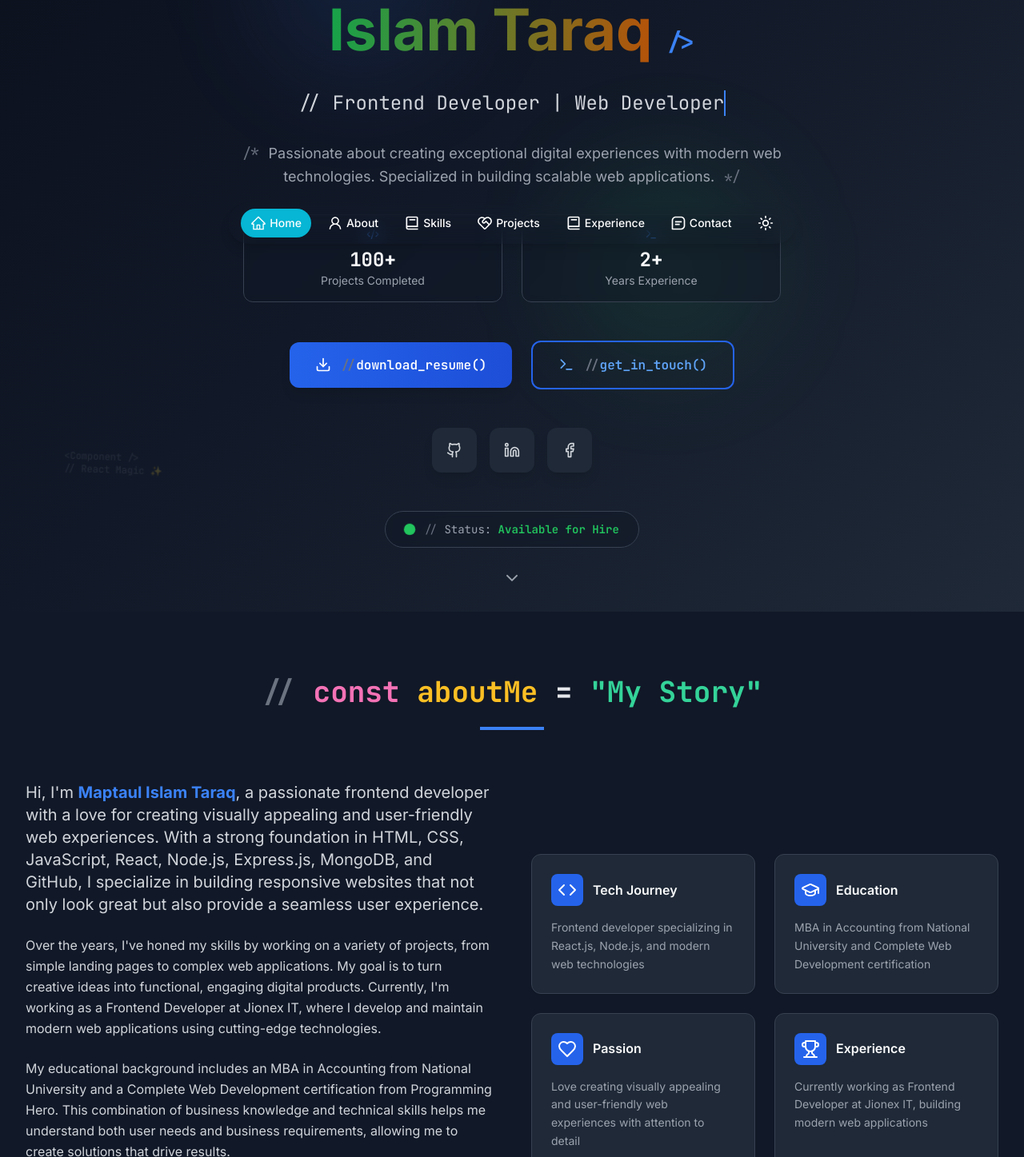
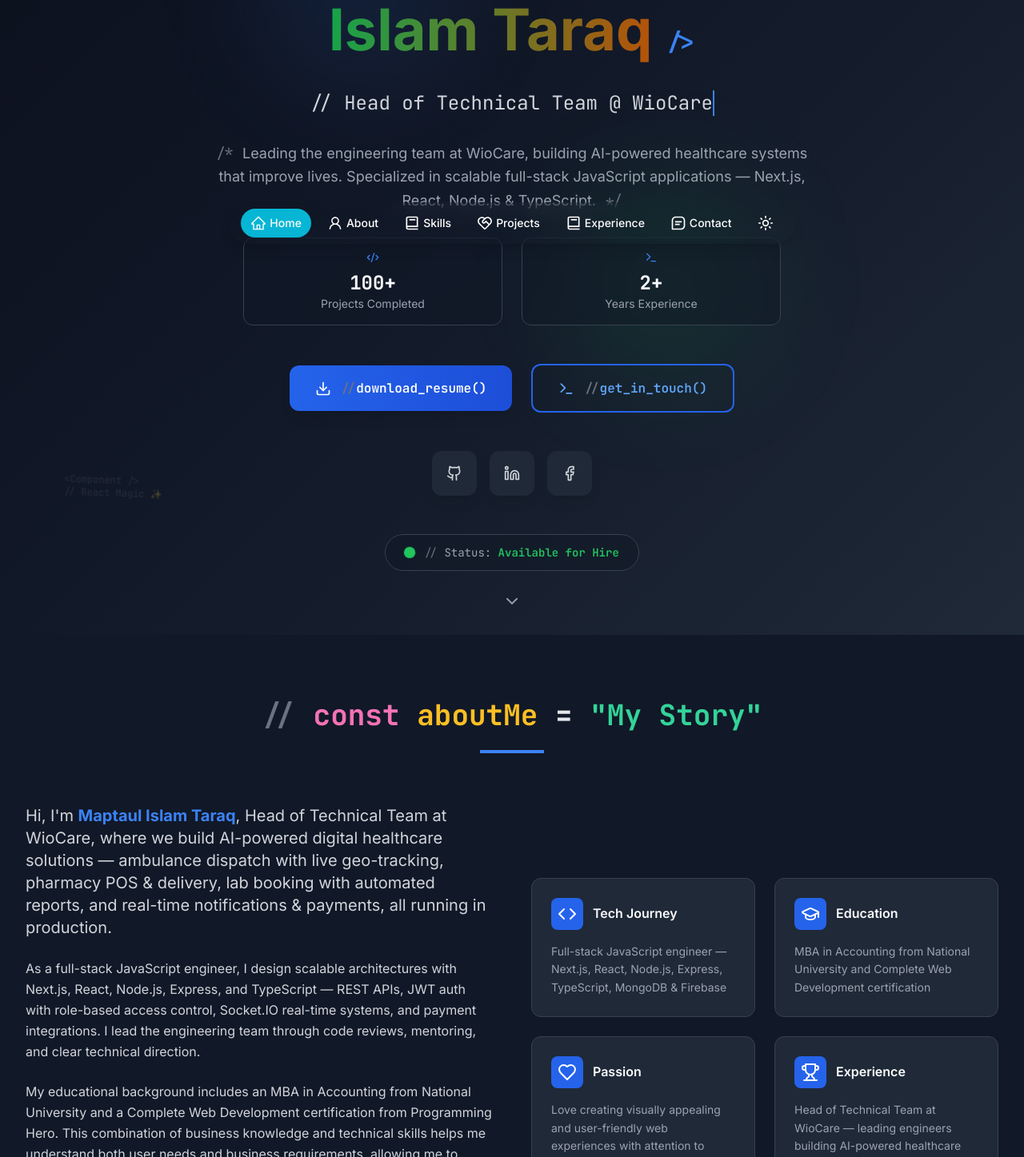
Before and after one commit to Maptaul/New-Resume, a React (Vite) app: page / in a window 1280 px wide. Shown: the part 463-1910 px from the top of the page at 80% size. Built offline with nearby package versions, Linux system fonts and the light colour scheme; no server answers.

Commit message:
Update portfolio: WioCare Head of Technical Team role, healthcare focus

```diff
--- a/index.html
+++ b/index.html
@@ -6,13 +6,13 @@
     <meta name="viewport" content="width=device-width, initial-scale=1.0" />
     <meta
       name="description"
-      content="Portfolio of Maptaul Islam Taraq, a frontend developer skilled in React, Next.js, TypeScript, and more."
+      content="Portfolio of Maptaul Islam Taraq, Head of Technical Team at WioCare — Full Stack JavaScript Engineer building AI-powered healthcare systems with Next.js, React, Node.js, and TypeScript."
     />
     <meta
       name="keywords"
-      content="Frontend Developer, React, Next.js, TypeScript, Portfolio, Web Developer, Bangladesh"
+      content="Full Stack Engineer, Head of Technical Team, WioCare, HealthTech, React, Next.js, Node.js, TypeScript, Portfolio, Bangladesh"
     />
-    <title>Maptaul Islam Taraq | Frontend Developer Portfolio</title>
+    <title>Maptaul Islam Taraq | Full Stack Engineer & Team Lead</title>
     <link rel="preconnect" href="https://fonts.googleapis.com" />
     <link rel="preconnect" href="https://fonts.gstatic.com" crossorigin />
     <link
--- a/src/Components/About.jsx
+++ b/src/Components/About.jsx
@@ -7,7 +7,7 @@ const About = ({ isDarkMode }) => {
       icon: <Code size={24} />,
       title: "Tech Journey",
       description:
-        "Frontend developer specializing in React.js, Node.js, and modern web technologies",
+        "Full-stack JavaScript engineer — Next.js, React, Node.js, Express, TypeScript, MongoDB & Firebase",
     },
     {
       icon: <GraduationCap size={24} />,
@@ -25,7 +25,7 @@ const About = ({ isDarkMode }) => {
       icon: <Trophy size={24} />,
       title: "Experience",
       description:
-        "Currently working as Frontend Developer at Jionex IT, building modern web applications",
+        "Head of Technical Team at WioCare — leading engineers building AI-powered healthcare solutions",
     },
   ];
 
@@ -80,20 +80,19 @@ const About = ({ isDarkMode }) => {
                 <span className="text-primary-500 font-extrabold">
                   Maptaul Islam Taraq
                 </span>
-                , a passionate frontend developer with a love for creating
-                visually appealing and user-friendly web experiences. With a
-                strong foundation in HTML, CSS, JavaScript, React, Node.js,
-                Express.js, MongoDB, and GitHub, I specialize in building
-                responsive websites that not only look great but also provide a
-                seamless user experience.
+                , Head of Technical Team at WioCare, where we build AI-powered
+                digital healthcare solutions — ambulance dispatch with live
+                geo-tracking, pharmacy POS &amp; delivery, lab booking with
+                automated reports, and real-time notifications &amp; payments,
+                all running in production.
               </p>
               <p className="mb-6">
-                Over the years, I&apos;ve honed my skills by working on a
-                variety of projects, from simple landing pages to complex web
-                applications. My goal is to turn creative ideas into functional,
-                engaging digital products. Currently, I&apos;m working as a
-                Frontend Developer at Jionex IT, where I develop and maintain
-                modern web applications using cutting-edge technologies.
+                As a full-stack JavaScript engineer, I design scalable
+                architectures with Next.js, React, Node.js, Express, and
+                TypeScript — REST APIs, JWT auth with role-based access
+                control, Socket.IO real-time systems, and payment integrations.
+                I lead the engineering team through code reviews, mentoring,
+                and clear technical direction.
               </p>
               <p className="mb-6">
                 My educational background includes an MBA in Accounting from
--- a/src/Components/Experience.jsx
+++ b/src/Components/Experience.jsx
@@ -4,11 +4,48 @@ import { Award, Clock, Star, Users } from "lucide-react";
 const Experience = ({ isDarkMode }) => {
   const experiences = [
     {
+      company: "WioCare",
+      position: "Head of Technical Team",
+      location: "Chattogram, BD",
+      duration: "10/25 – Present",
+      badge: "Current",
+      stats: [
+        {
+          icon: <Users size={20} />,
+          label: "Leadership",
+          value: "Team Lead",
+          color: "text-blue-600",
+        },
+        {
+          icon: <Award size={20} />,
+          label: "Domain",
+          value: "HealthTech",
+          color: "text-green-600",
+        },
+        {
+          icon: <Star size={20} />,
+          label: "Focus",
+          value: "Architecture",
+          color: "text-yellow-600",
+        },
+      ],
+      description:
+        "Leading the technical vision and engineering execution at WioCare — an AI-powered digital healthcare platform serving real patients in production.",
+      achievements: [
+        "Leading the engineering team — task assignment, code review, mentoring, and clear technical direction",
+        "Architecting healthcare modules: ambulance dispatch with geo-tracking, pharmacy POS & delivery, and lab booking with automated reports",
+        "Building scalable systems with Next.js, Node.js, Express, and JavaScript/TypeScript",
+        "Implementing real-time notifications (Socket.IO, FCM), secure authentication with RBAC, and payment integration",
+        "Improving performance and reliability while helping the team grow through collaboration",
+      ],
+      color: "primary",
+    },
+    {
       company: "Jionex IT",
       position: "Frontend Developer",
       location: "Chattogram, BD",
       duration: "02/25 – Present",
-      badge: "Current",
+      badge: "1.5+ Years",
       stats: [
         {
           icon: <Award size={20} />,
--- a/src/Components/Footer.jsx
+++ b/src/Components/Footer.jsx
@@ -65,9 +65,9 @@ const Footer = ({ isDarkMode }) => {
                 isDarkMode ? "text-dev-textSecondary" : "text-gray-300"
               }`}
             >
-              Full Stack Developer passionate about creating exceptional digital
-              experiences. Specialized in React, Node.js, and modern web
-              technologies.
+              Head of Technical Team at WioCare &amp; Full Stack JavaScript
+              Engineer — building AI-powered healthcare systems with Next.js,
+              React, and Node.js.
             </motion.p>
             <motion.div
               initial={{ opacity: 0, y: 20 }}
--- a/src/Components/Hero.jsx
+++ b/src/Components/Hero.jsx
@@ -12,8 +12,9 @@ import { useEffect, useState } from "react";
 
 const Hero = ({ isDarkMode }) => {
   const roles = [
-    "Frontend Developer | Web Developer",
-    "Full-Stack Developer | MERN Stack Specialist",
+    "Head of Technical Team @ WioCare",
+    "Full-Stack JavaScript Engineer",
+    "Building AI-Powered Healthcare Systems",
   ];
 
   const [displayText, setDisplayText] = useState("");
@@ -255,9 +256,10 @@ const Hero = ({ isDarkMode }) => {
               }`}
             >
               <span className="font-mono text-dev-comment">/* </span>
-              Passionate about creating exceptional digital experiences with
-              modern web technologies. Specialized in building scalable web
-              applications.
+              Leading the engineering team at WioCare, building AI-powered
+              healthcare systems that improve lives. Specialized in scalable
+              full-stack JavaScript applications — Next.js, React, Node.js
+              &amp; TypeScript.
               <span className="font-mono text-dev-comment"> */</span>
             </p>
           </motion.div>
```
